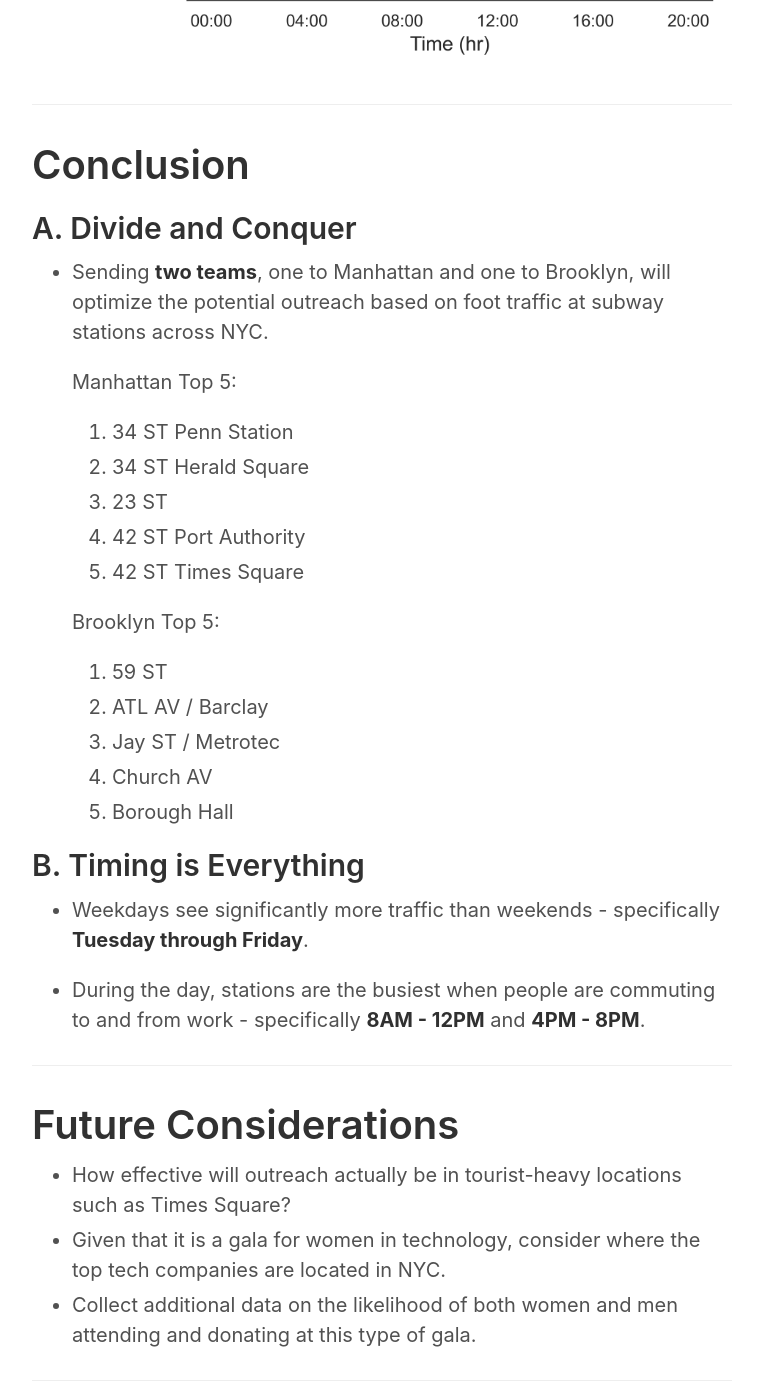
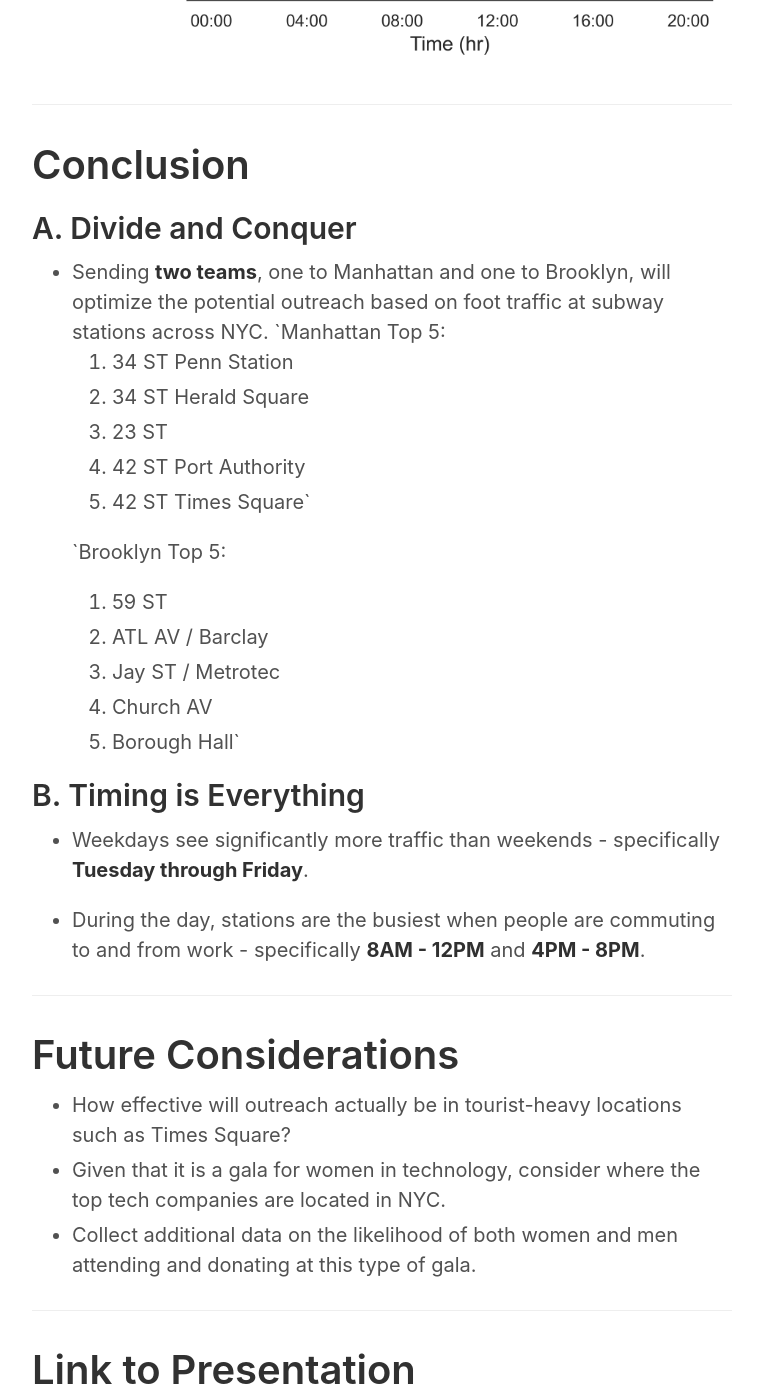
Before and after one commit to eunchanity/eunchanity.github.io, a Jekyll site: the page built from _posts/2020-07-06-MTA.md, in a window 1280 px wide and 1400 px high, scrolled down 6956 px. Shown: the whole window, without its empty margins (258-1021 px from the left). Built offline with Jekyll 4.4.1, drawn with Linux system fonts in a browser that asks for light colours.

```diff
--- a/_posts/2020-07-06-MTA.md
+++ b/_posts/2020-07-06-MTA.md
@@ -121,20 +121,19 @@ placement of the street teams.
 ## A. Divide and Conquer <a name="divide"></a>
 
 * Sending **two teams**, one to Manhattan and one to Brooklyn, will optimize the potential outreach based on foot traffic at subway stations across NYC.
-
-	Manhattan Top 5:
+	`Manhattan Top 5:
 	1. 34 ST Penn Station
 	2. 34 ST Herald Square
 	3. 23 ST
 	4. 42 ST Port Authority
-	5. 42 ST Times Square
+	5. 42 ST Times Square`
 
-	Brooklyn Top 5:
+	`Brooklyn Top 5:
 	1. 59 ST
 	2. ATL AV / Barclay
 	3. Jay ST / Metrotec
 	4. Church AV
-	5. Borough Hall
+	5. Borough Hall`
 
 ## B. Timing is Everything <a name="timing"></a>
 
```
